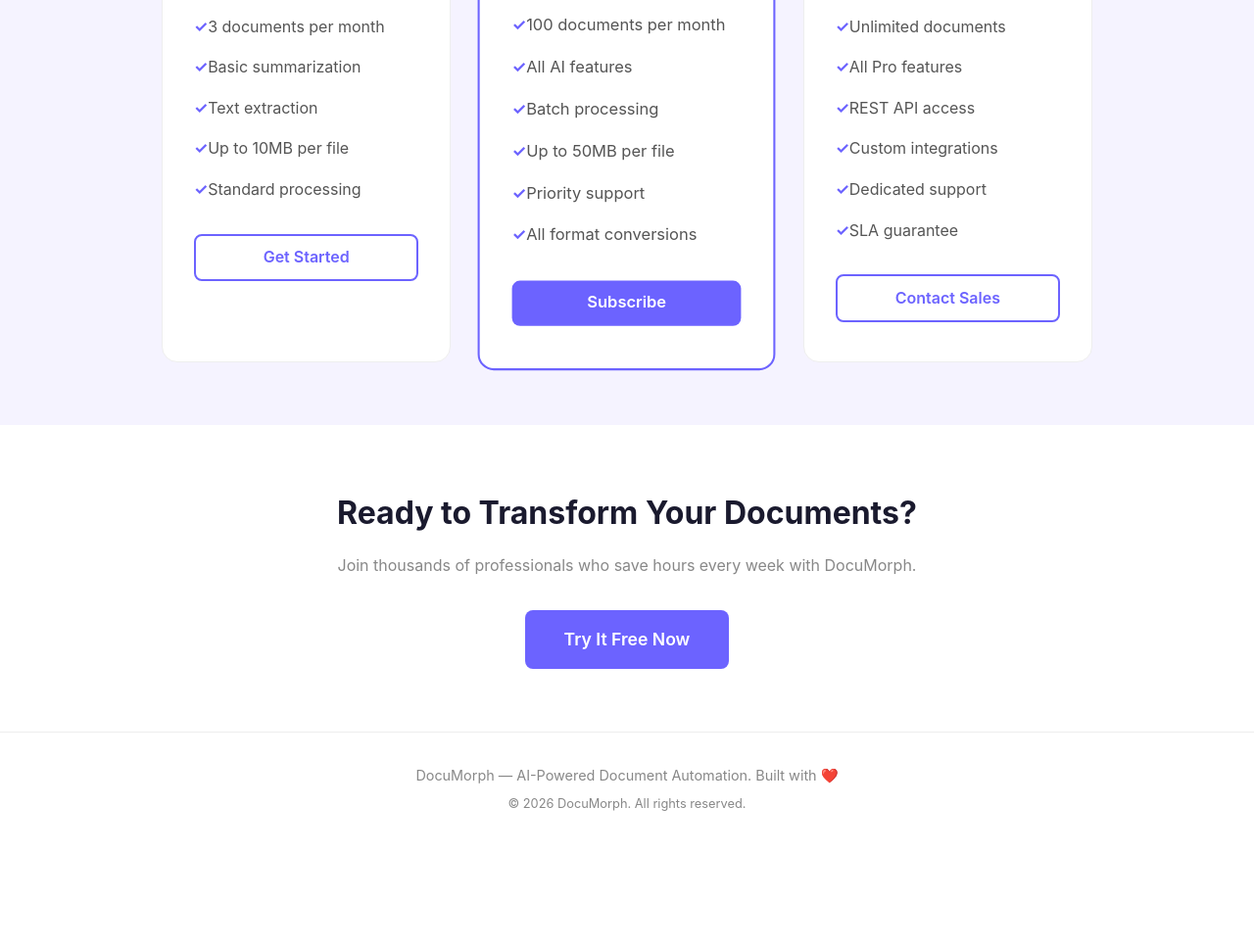
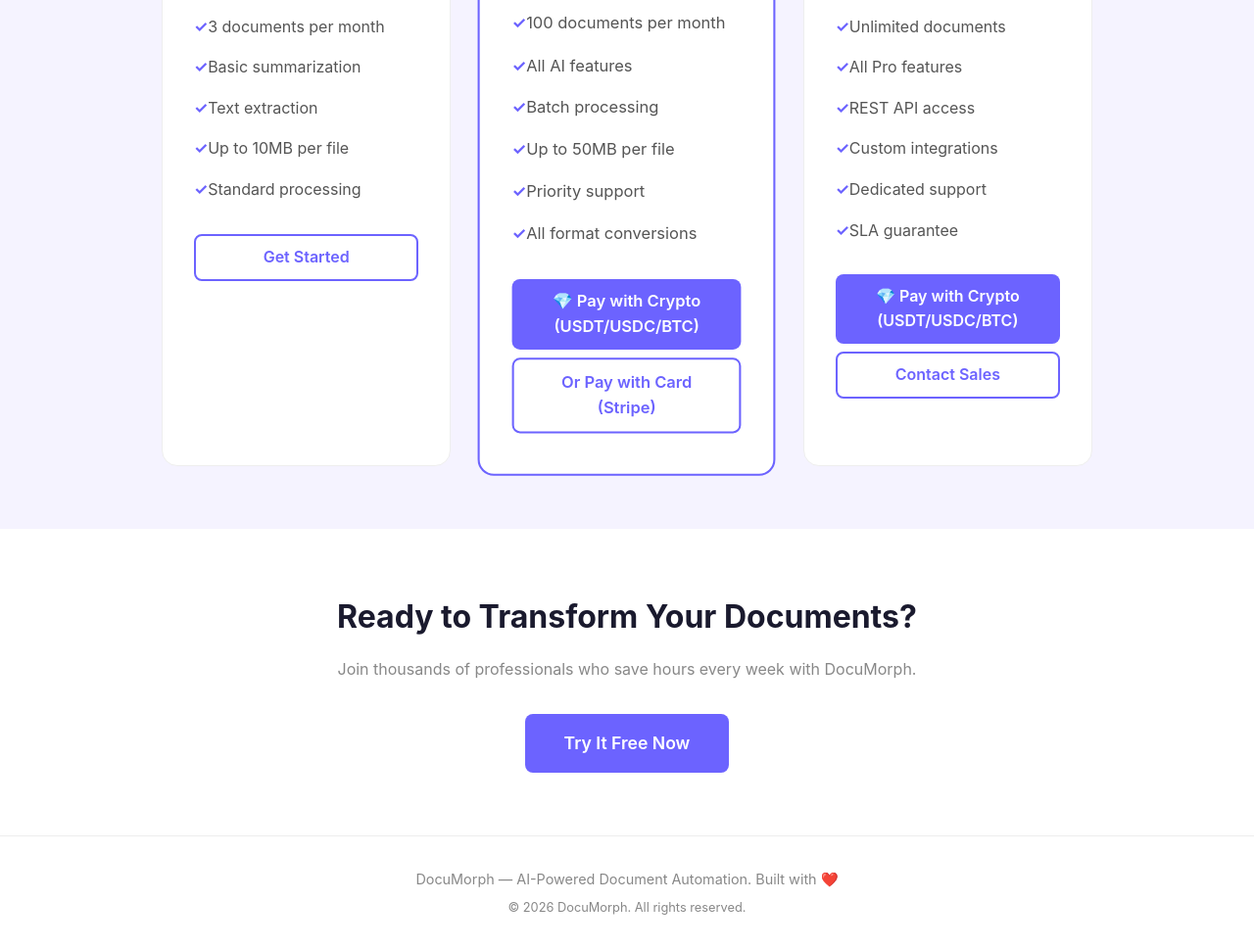
Before and after one commit to Abhiram9641/documorph, a website: page public/index.html in a window 1280 px wide. Shown: the part 2379-3348 px from the top of the page at 98% size. Before the commit the page ends 3242 px from the top, so only its background shows below. Drawn offline with Linux system fonts and the light colour scheme.

Commit message:
Add crypto payment UI buttons

```diff
--- a/public/index.html
+++ b/public/index.html
@@ -154,13 +154,15 @@
                 <h3>Pro</h3>
                 <div class="price">$9<span>/month</span></div>
                 <ul><li>100 documents per month</li><li>All AI features</li><li>Batch processing</li><li>Up to 50MB per file</li><li>Priority support</li><li>All format conversions</li></ul>
-                <a href="#" class="btn-primary" style="display:block;text-align:center" onclick="alert('Stripe checkout ready in production. Email: support@documorph.dev')">Subscribe</a>
+                <a href="#" class="btn-primary" style="display:block;text-align:center" onclick="startCryptoPayment('pro')">💎 Pay with Crypto (USDT/USDC/BTC)</a>
+                <a href="#" class="btn-secondary" style="display:block;text-align:center;margin-top:0.5rem" onclick="alert('Stripe checkout ready in production. Email: support@documorph.dev')">Or Pay with Card (Stripe)</a>
             </div>
             <div class="pricing-card">
                 <h3>Enterprise</h3>
                 <div class="price">$29<span>/month</span></div>
                 <ul><li>Unlimited documents</li><li>All Pro features</li><li>REST API access</li><li>Custom integrations</li><li>Dedicated support</li><li>SLA guarantee</li></ul>
-                <a href="#" class="btn-secondary" style="display:block;text-align:center" onclick="alert('Contact: enterprise@documorph.dev')">Contact Sales</a>
+                <a href="#" class="btn-primary" style="display:block;text-align:center" onclick="startCryptoPayment('enterprise')">💎 Pay with Crypto (USDT/USDC/BTC)</a>
+                <a href="#" class="btn-secondary" style="display:block;text-align:center;margin-top:0.5rem" onclick="alert('Contact: enterprise@documorph.dev')">Contact Sales</a>
             </div>
         </div>
     </section>
@@ -289,6 +291,30 @@
             e.preventDefault();
             document.getElementById('demo').scrollIntoView({ behavior: 'smooth' });
         });
+
+        // Crypto Payment Function (NOWPayments - no bank account needed!)
+        async function startCryptoPayment(tier) {
+            const email = prompt('Enter your email for the subscription:');
+            if (!email) return;
+
+            try {
+                const res = await fetch('/api/payments/crypto/create', {
+                    method: 'POST',
+                    headers: { 'Content-Type': 'application/json' },
+                    body: JSON.stringify({ tier, email })
+                });
+                const data = await res.json();
+
+                if (data.success) {
+                    alert(`🎉 Crypto Payment Ready!\n\nTier: ${tier}\nAmount: ${tier === 'pro' ? '9' : '29'}\nPay with: ${data.payCurrency.toUpperCase()}\n\nOpening payment page...`);
+                    window.open(data.paymentUrl, '_blank');
+                } else {
+                    alert('Error: ' + data.error);
+                }
+            } catch (err) {
+                alert('Network error: ' + err.message);
+            }
+        }
     </script>
 </body>
 </html>
```
